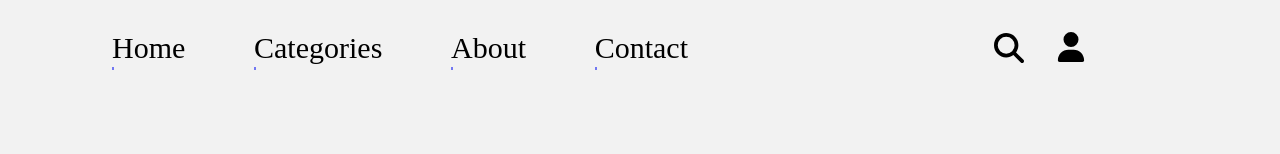
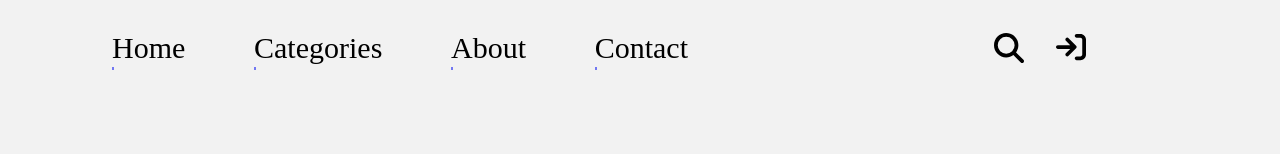
Before and after one commit to RezaJavanAmirkhizi/BlackB, a React (Create React App) app in the folder front-end/: page / in a window 1280 px wide. Shown: the top 154 px of the page. Built offline with nearby package versions, Linux system fonts and the light colour scheme.

Commit message:
swich between profile icon and login icon

```diff
--- a/front-end/src/components/mianPage/header.js
+++ b/front-end/src/components/mianPage/header.js
@@ -1,8 +1,8 @@
 import { FontAwesomeIcon } from "@fortawesome/react-fontawesome";
-import { faMagnifyingGlass, faUser } from "@fortawesome/free-solid-svg-icons";
+import { faArrowRightToBracket, faMagnifyingGlass, faUser } from "@fortawesome/free-solid-svg-icons";
 import { Link } from "react-router-dom";
 
-const Header = () => {
+const Header = (props) => {
 	return (
 		<div className="header">
 			<div className="right-items">
@@ -19,12 +19,15 @@ const Header = () => {
 			</div>
 			<div className="left-items">
 				<FontAwesomeIcon className="icon" icon={faMagnifyingGlass} />
-				<Link className="to-log" to="/login">
-					<FontAwesomeIcon
-						className="icon"
-						icon={faUser}
-					/>
-				</Link>
+				{props.user ? (
+					<Link className="to-log" to="/dashboard">
+						<FontAwesomeIcon className="icon" icon={faUser} />
+					</Link>
+				) : (
+					<Link className="to-log" to="/login">
+						<FontAwesomeIcon className="icon" icon={faArrowRightToBracket} />
+					</Link>
+				)}
 			</div>
 		</div>
 	);
```
